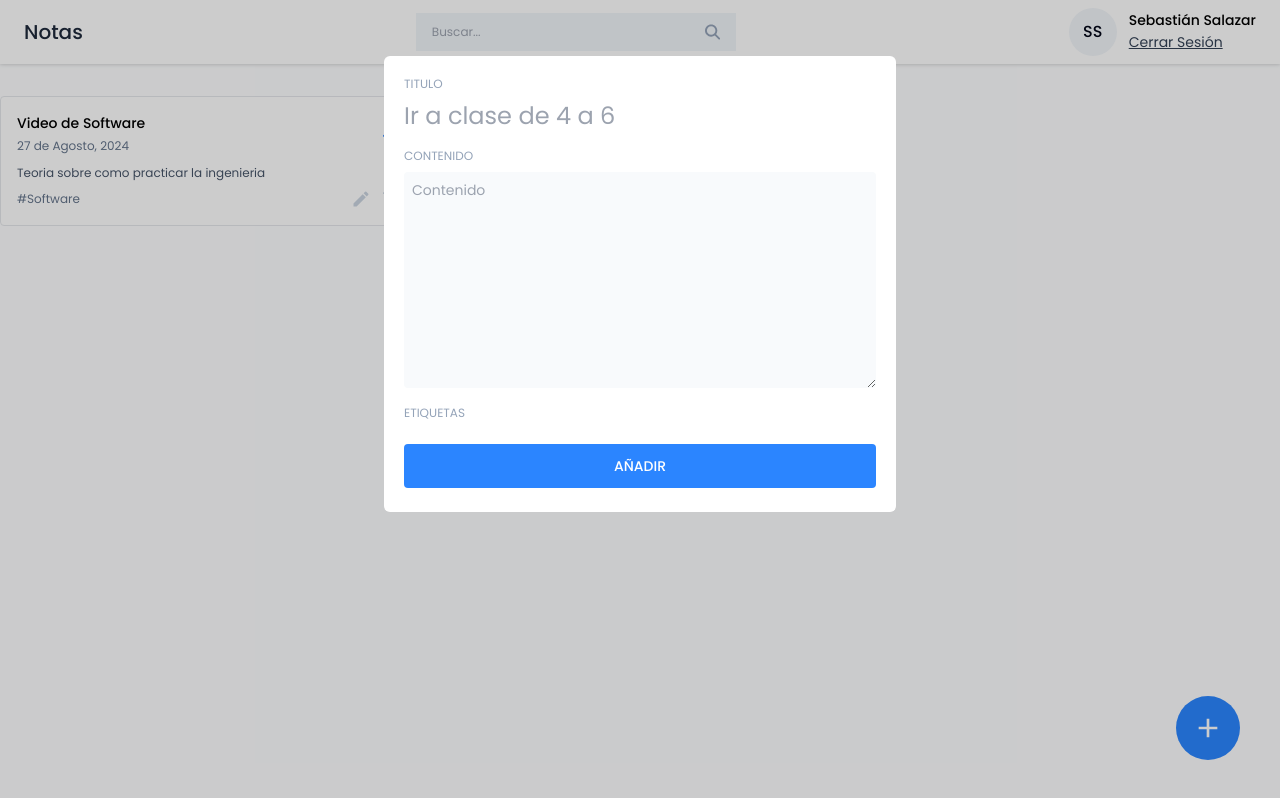
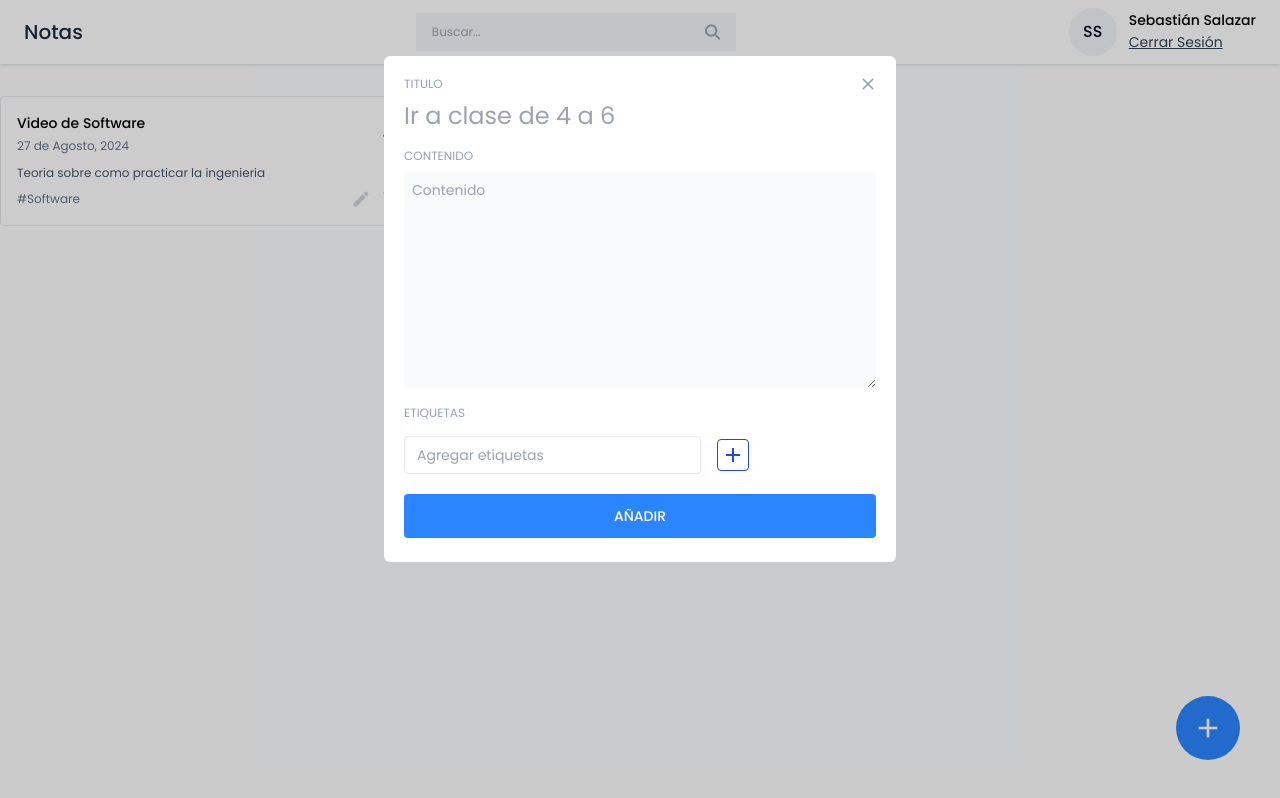
Before and after one commit to Sebastian906/Notes-Frontend, a React (Vite) app: page /dashboard in a window 1280 px wide. Both pictures are taken after a click on the button 1208 px from the left and 728 px from the top of the page. Built offline with nearby package versions, Linux system fonts and the light colour scheme.

Commit message:
Adición del componente para agregar y editar Notas

```diff
--- /dev/null
+++ b/src/components/Input/TagInput.jsx
@@ -0,0 +1,71 @@
+import React, { useState } from 'react'
+import { MdAdd, MdClose } from 'react-icons/md'
+
+const TagInput = ({ tags, setTags }) => {
+
+    const [inputValue, setInputValue] = useState("");
+
+    const handleInputChange = (e) => {
+        setInputValue(e.target.value);
+    };
+
+    const addNewTag = () => {
+        if (inputValue.trim() !== "") {
+            setTags([...tags, inputValue.trim()]);
+            setInputValue("");
+        }
+    };
+
+    const handleKeyDown = (e) => {
+        if (e.key === "Enter") {
+            addNewTag();
+        }
+    };
+
+    const handleRemoveTag = (tagToRemove) => {
+        setTags(tags.filter((tag) => tag !== tagToRemove));
+    };
+
+    return (
+        <div>
+            {tags?.length > 0 && (
+                <div className='flex items-center gap-2 flex-wrap mt-2'>
+                    {tags.map((tag, index) => (
+                        <span key={index} className='flex items-center gap-2 text-sm text-slate-900 bg-slate-100 px-3 py-1 rounded'>
+                            # {tag}
+                            <button
+                                onClick={() => {
+                                    handleRemoveTag(tag)
+                                }}
+                            >
+                                <MdClose/>
+                            </button>
+                        </span>
+                    ))}
+                </div>
+            )}
+
+            <div className='flex items-center gap-4 mt-3'>
+                <input
+                    type='text'
+                    value={inputValue}
+                    className='text-sm bg-transparent border px-3 py-2 rounded outline-none'
+                    placeholder='Agregar etiquetas'
+                    onChange={handleInputChange}
+                    onKeyDown={handleKeyDown}
+                />
+
+                <button
+                    className='w-8 h-8 flex items-center justify-center rounded border border-blue-700 hover:bg-blue-700'
+                    onClick={() => {
+                        addNewTag();
+                    }}
+                >
+                    <MdAdd className='text-2xl text-blue-700 hover:text-white'/>
+                </button>
+            </div>
+        </div>
+    )
+}
+
+export default TagInput
--- a/src/pages/Home/AddEditNotes.jsx
+++ b/src/pages/Home/AddEditNotes.jsx
@@ -1,14 +1,56 @@
-import React from 'react'
+import React, { useState } from 'react'
+import TagInput from '../../components/Input/TagInput'
+import { MdClose } from 'react-icons/md';
 
-const AddEditNotes = () => {
+const AddEditNotes = ({ noteData, type, onClose }) => {
+
+    const [title, setTitle] = useState("");
+    const [content, setContent] = useState("");
+    const [tags, setTags] = useState([]);
+    const [error, setError] = useState(null);
+
+    const addNewNote = async () => {};
+
+    const editNote = async () => {};
+
+    const handleAddNote = () => {
+        if (!title) {
+            setError("Por favor ingrese el título.");
+            return;
+        }
+
+        if (!content) {
+            setError("Por favor ingrese contenido.");
+            return;
+        }
+
+        setError("");
+
+        if(type === 'edit') {
+            editNote()
+        } else {
+            addNewNote()
+        }
+    };
+
     return (
-        <div>
+        <div className='relative'>
+
+            <button
+                className='w-10 h-10 rounded-full flex items-center justify-center absolute -top-3 -right-3 hover:bg-slate-50'
+                onClick={onClose}
+            >
+                <MdClose className='text-xl text-slate-400'/>
+            </button>
+
             <div className='flex flex-col gap-2'>
                 <label className='input-label'>TITULO</label>
                 <input
                     type="text"
                     className='text-2xl text-slate-950 outline-none'
                     placeholder='Ir a clase de 4 a 6'
+                    value={title}
+                    onChange={({ target }) => setTitle(target.value)}
                 />
             </div>
 
@@ -19,14 +61,22 @@
                     className='text-sm text-slate-950 outline-none bg-slate-50 p-2 rounded'
                     placeholder='Contenido'
                     rows={10}
+                    value={content}
+                    onChange={({ target }) => setContent(target.value)}
                 />
             </div>
 
             <div className='mt-3'>
                 <label className='input-label'>ETIQUETAS</label>
+                <TagInput tags={tags} setTags={setTags} />
             </div>
 
-            <button className='btn-primary font-medium mt-5 p-3' onClick={() => {}}>
+            {error && <p className='text-red-500 text-xs pt-4'>{error}</p>}
+
+            <button
+                className='btn-primary font-medium mt-5 p-3'
+                onClick={handleAddNote}
+            >
                 AÑADIR
             </button>
         </div>
--- a/src/pages/Home/Home.jsx
+++ b/src/pages/Home/Home.jsx
@@ -53,7 +53,11 @@
                 className='w-[40%] max-h-3/4 bg-white rounded-md mx-auto mt-14 p-5 overflow-scroll'
             >
 
-                <AddEditNotes/>
+                <AddEditNotes
+                    onClose={() => {
+                        setOpenAddEditModal({ isShown: false, type: 'add', date: null });
+                    }}
+                />
 
             </Modal>
         </>
```
